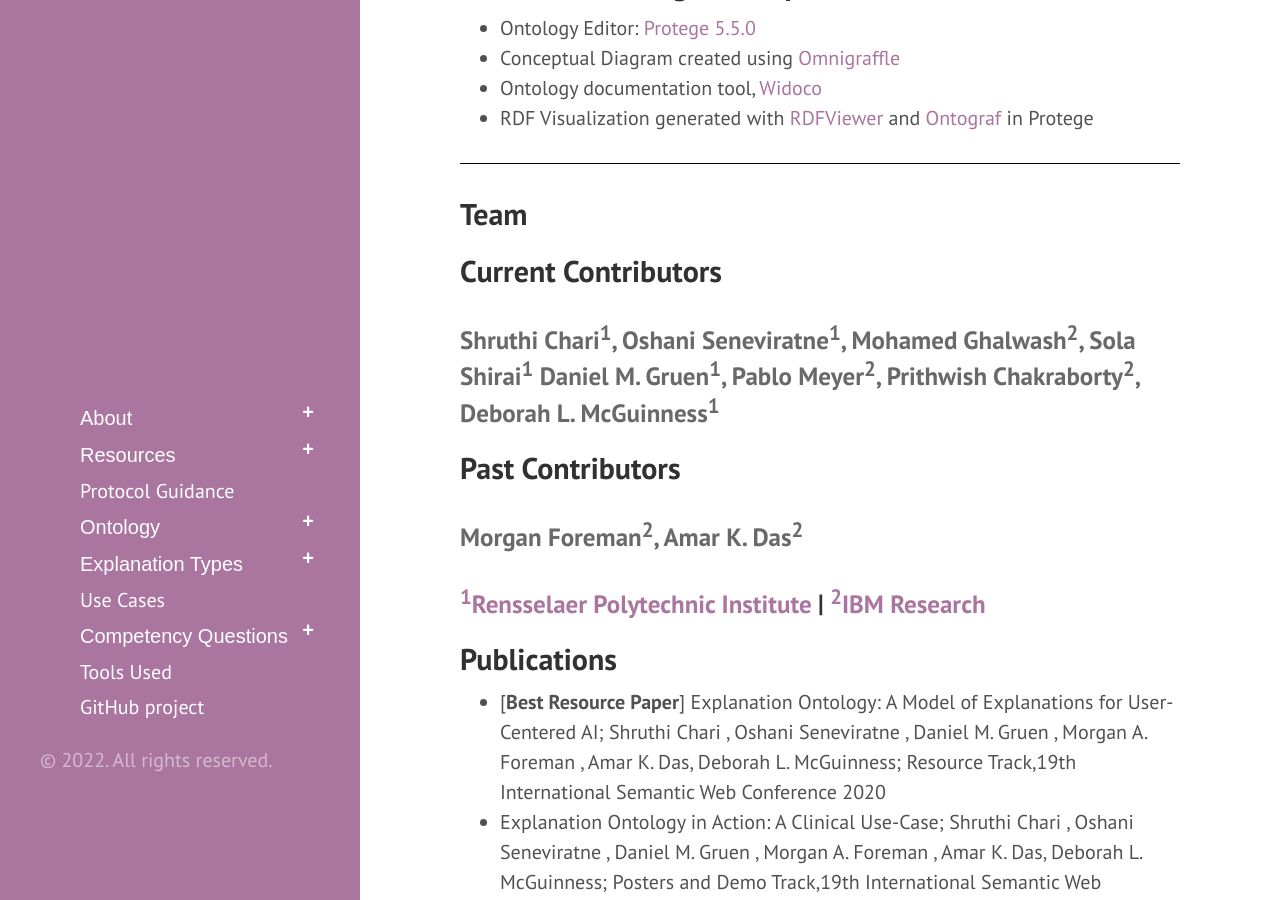
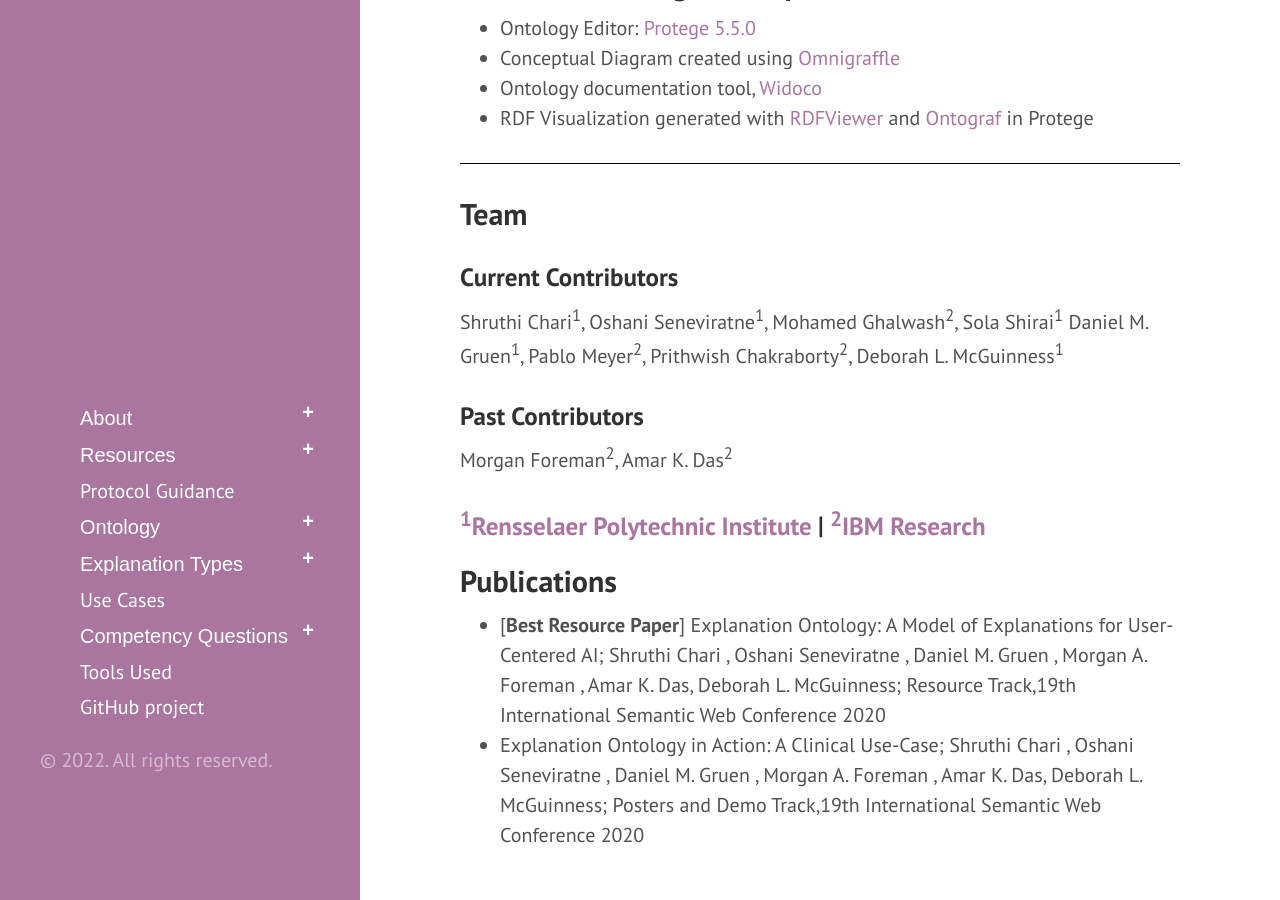
Before and after one commit to tetherless-world/explanation-ontology, a Jekyll site: the page built from index.md, in a window 1280 px wide and 900 px high, scrolled down 2086 px. Built offline with Jekyll 4.4.1, drawn with Linux system fonts in a browser that asks for light colours; our own code applies the rules of GitHub Pages for plain Markdown files; Markdown is read by kramdown in place of the engine named in the settings.

Commit message:
Update index.md

```diff
--- a/index.md
+++ b/index.md
@@ -101,10 +101,10 @@
     <article class="mb-5" id="contributors">
 <content>
   <h2>Team</h2>
-  <h2>Current Contributors</h2>
-   <h3 style="color:dimgrey;">Shruthi Chari<sup>1</sup>, Oshani Seneviratne<sup>1</sup>, Mohamed Ghalwash<sup>2</sup>, Sola Shirai<sup>1</sup> Daniel M. Gruen<sup>1</sup>, Pablo Meyer<sup>2</sup>, Prithwish Chakraborty<sup>2</sup>, Deborah L. McGuinness<sup>1</sup></h3>
-  <h2>Past Contributors</h2>
-  <h3 style="color:dimgrey;">Morgan Foreman<sup>2</sup>,  Amar K. Das<sup>2</sup></h3>
+  <h3>Current Contributors</h3>
+   Shruthi Chari<sup>1</sup>, Oshani Seneviratne<sup>1</sup>, Mohamed Ghalwash<sup>2</sup>, Sola Shirai<sup>1</sup> Daniel M. Gruen<sup>1</sup>, Pablo Meyer<sup>2</sup>, Prithwish Chakraborty<sup>2</sup>, Deborah L. McGuinness<sup>1</sup>
+  <h3>Past Contributors</h3>
+  Morgan Foreman<sup>2</sup>,  Amar K. Das<sup>2</sup>
 <h3><a href="https://www.rpi.edu/"><sup>1</sup>Rensselaer Polytechnic Institute</a> | <a href="https://research.ibm.com/science"><sup>2</sup>IBM Research</a></h3>
    </content>
 
```
